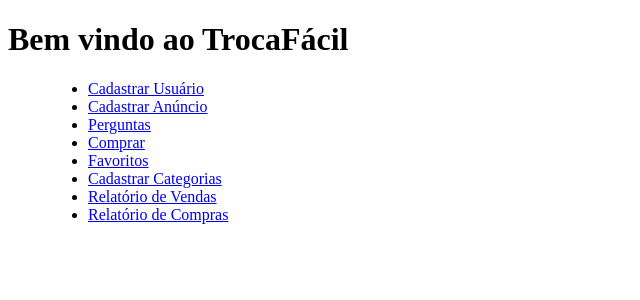
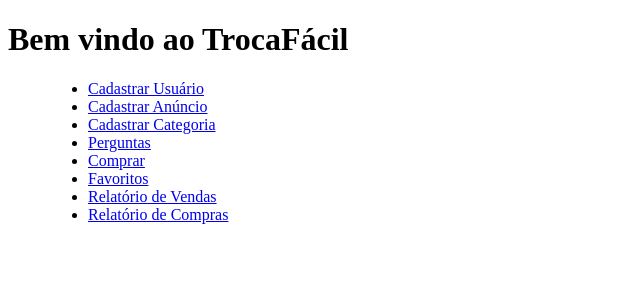
Before and after one commit to fabiokusaba/toledo-ecommerce, a Flask app: page / in a window 1280 px wide. Shown: the top 300 px of the page, without its empty margins (0-640 px from the left). Run offline with Flask 3, Linux system fonts and the light colour scheme.

Commit message:
atualização: renomeação de rotas no menu

```diff
--- a/templates/index.html
+++ b/templates/index.html
@@ -13,7 +13,10 @@
                 <a href={{url_for("rota_usuario")}}>Cadastrar Usuário</a>
             </li>
             <li>
-                <a href={{url_for("anuncio")}}>Cadastrar Anúncio</a>
+                <a href={{url_for("rota_anuncio")}}>Cadastrar Anúncio</a>
+            </li>
+            <li>
+                <a href={{url_for("rota_categoria")}}> Cadastrar Categoria</a>
             </li>
             <li>
                 <a href={{url_for("pergunta_anuncio")}}>Perguntas</a>
@@ -25,9 +28,6 @@
                 <a href={{url_for("anuncio_favorito")}}>Favoritos</a>
             </li>
             <li>
-                <a href={{url_for("rota_categoria")}}> Cadastrar Categorias</a>
-            </li>
-            <li>
                 <a href={{url_for("relatorio_venda")}}>Relatório de Vendas</a>
             </li>
             <li>
```
